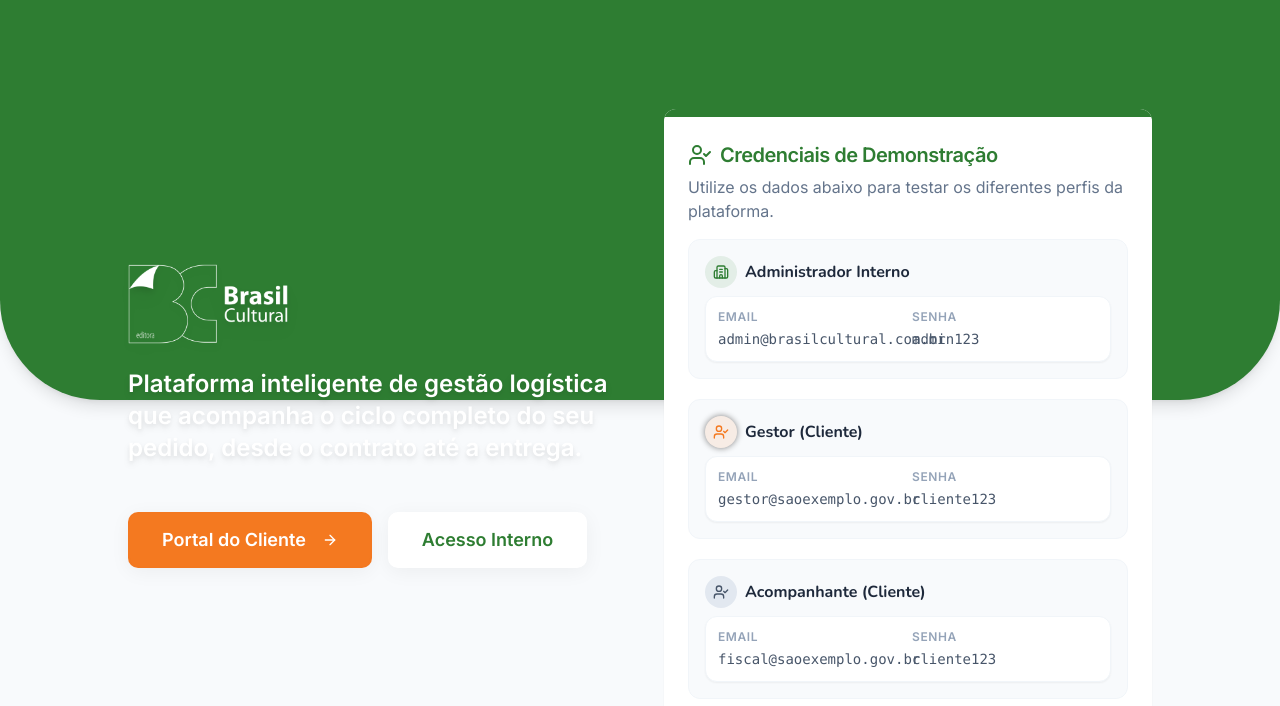
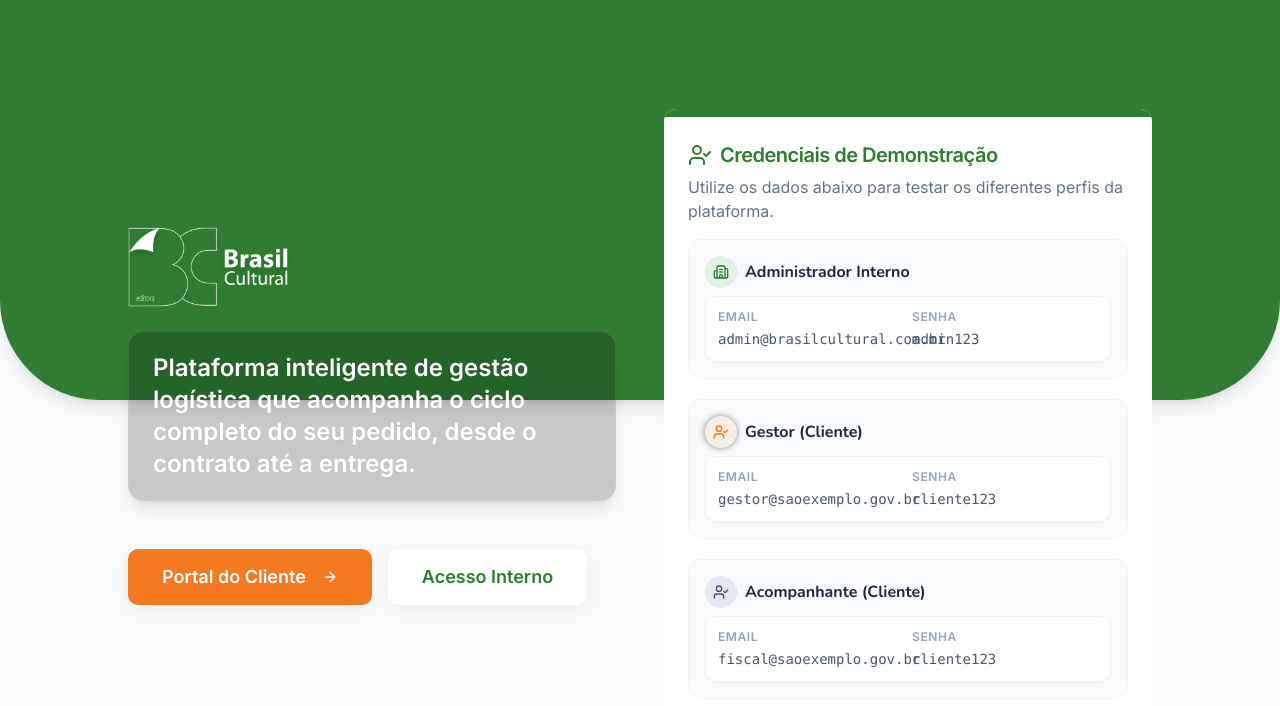
Before and after one commit to fernandogabos/brasil-cultural-painel-log-stico-jqymyj9oj, a React (Vite) app: page / in a window 1280 px wide. Shown: the top 706 px of the page. Built offline with nearby package versions, Linux system fonts and the light colour scheme.

Commit message:
Feat: Improve text contrast on landing page

```diff
--- a/src/pages/LandingPage.tsx
+++ b/src/pages/LandingPage.tsx
@@ -17,10 +17,12 @@ export default function LandingPage() {
             className="h-16 sm:h-20 object-contain mx-auto lg:mx-0 drop-shadow-lg"
           />
 
-          <p className="text-xl md:text-2xl text-white font-bold max-w-lg mx-auto lg:mx-0 leading-relaxed drop-shadow-md">
-            Plataforma inteligente de gestão logística que acompanha o ciclo completo do seu pedido,
-            desde o contrato até a entrega.
-          </p>
+          <div className="bg-black/20 backdrop-blur-md px-6 py-5 rounded-2xl border border-white/10 shadow-lg max-w-lg mx-auto lg:mx-0">
+            <p className="text-xl md:text-2xl text-white font-semibold leading-relaxed drop-shadow-sm">
+              Plataforma inteligente de gestão logística que acompanha o ciclo completo do seu
+              pedido, desde o contrato até a entrega.
+            </p>
+          </div>
 
           <div className="flex flex-col sm:flex-row gap-4 justify-center lg:justify-start pt-6">
             <Button
```
Also changed, not shown: .skip.config.json, src/main.tsx (line endings or trailing spaces), vite-plugin-react-uid.js (line endings or trailing spaces).
